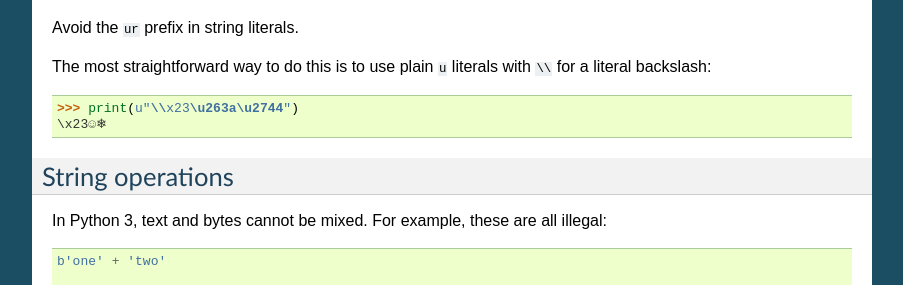
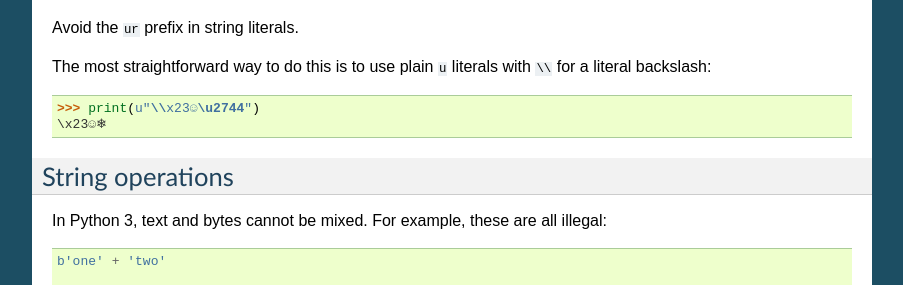
Before and after one commit to fedora-python/portingguide, a Sphinx documentation site: the page built from source/strings.rst, in a window 1280 px wide and 900 px high, scrolled down 2618 px. Shown: the part 159-444 px from the top of the window, without its empty margins (198-1101 px from the left). Built offline with Sphinx 7.4.7, drawn with Linux system fonts in a browser that asks for light colours.

Commit message:
Keep literal ☺ in code example

```diff
--- a/source/strings.rst
+++ b/source/strings.rst
@@ -205,7 +205,7 @@ Avoid the ``ur`` prefix in string literals.
 The most straightforward way to do this is to use plain ``u`` literals
 with ``\\`` for a literal backslash::
 
-       >>> print(u"\\x23\u263a\u2744")
+       >>> print(u"\\x23☺\u2744")
        \x23☺❄
 
 
```
